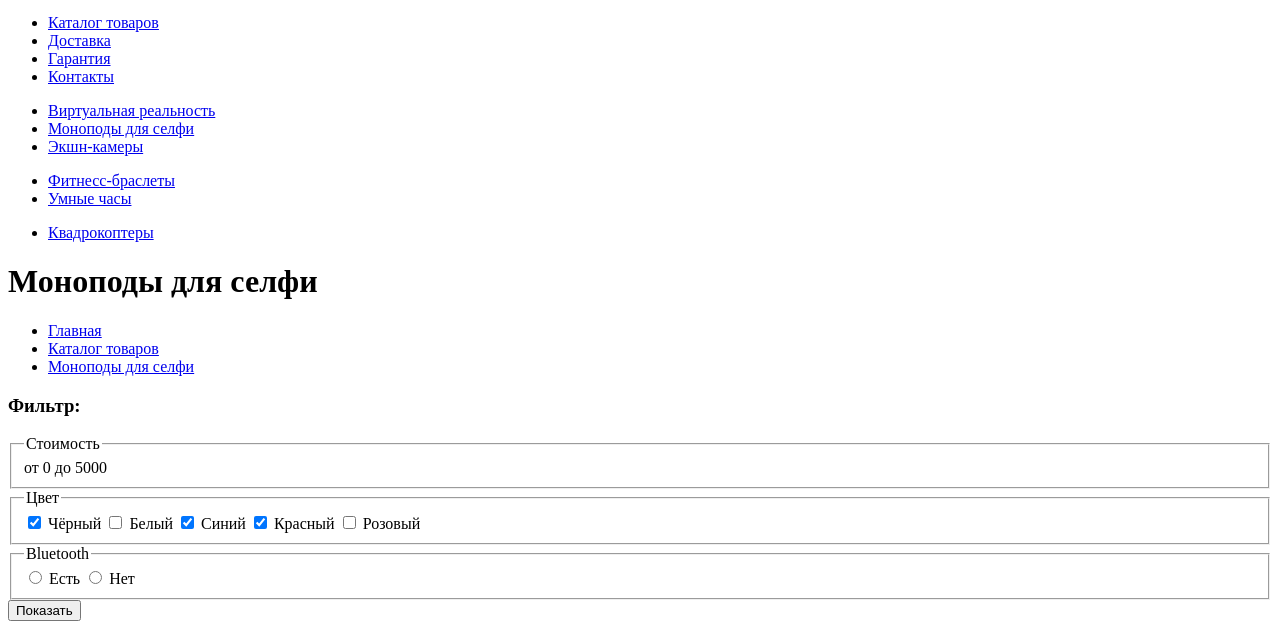
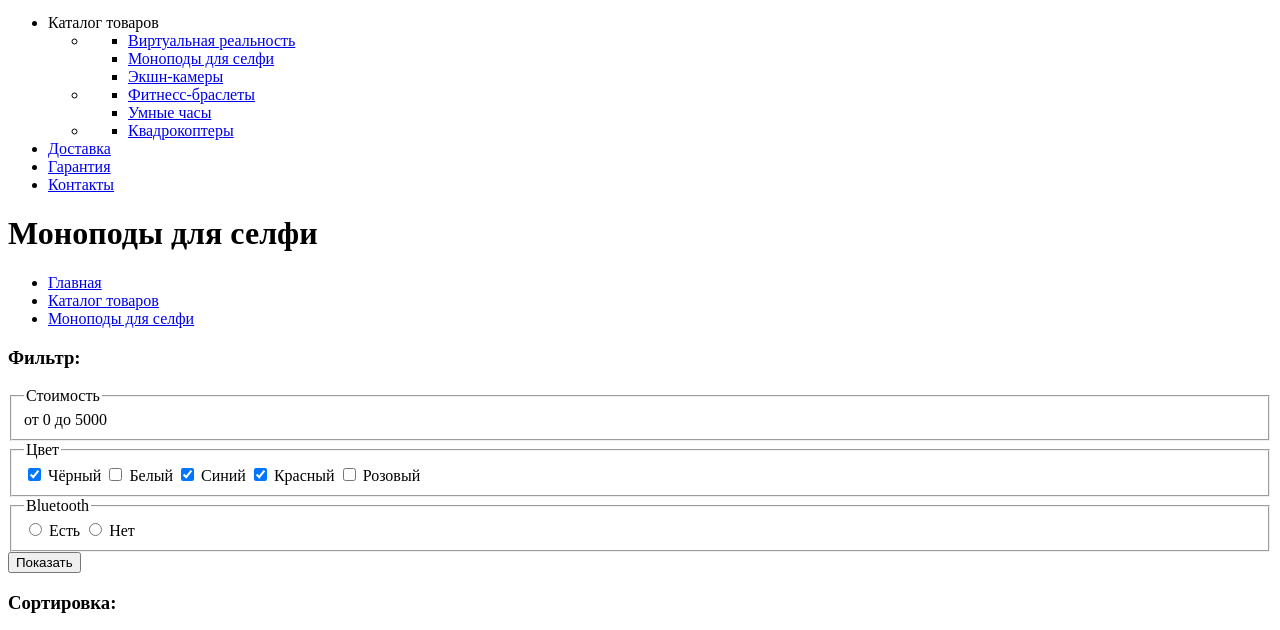
Before and after one commit to Pycu4/202134-device, a plain HTML site: page catalog.html in a window 1280 px wide. Shown: the part 125-755 px from the top of the page. Drawn offline with Linux system fonts and the light colour scheme.

Commit message:
Доверстал и исправил недочёты

```diff
--- a/catalog.html
+++ b/catalog.html
@@ -33,7 +33,39 @@
         <nav class="main-menu">
           <ul class="list">
             <li class="item">
-              <a class="link" href="catalog.html">Каталог товаров</a>
+              <a class="link">Каталог товаров</a>
+              <ul class="sub-menu">
+                <li class="sub-menu-column">
+                  <ul class="list">
+                    <li class="item">
+                      <a class="link" href="#">Виртуальная реальность</a>
+                    </li>
+                    <li class="item">
+                      <a class="link" href="#">Моноподы для селфи</a>
+                    </li>
+                    <li class="item">
+                      <a class="link" href="#">Экшн-камеры</a>
+                    </li>
+                  </ul>
+                </li>
+                <li class="column">
+                  <ul class="list">
+                    <li class="item">
+                      <a class="link" href="#">Фитнесс-браслеты</a>
+                    </li>
+                    <li class="item">
+                      <a class="link" href="#">Умные часы</a>
+                    </li>
+                  </ul>
+                </li>
+                <li class="column">
+                  <ul class="list">
+                    <li class="item">
+                      <a class="link" href="#">Квадрокоптеры</a>
+                    </li>
+                  </ul>
+                </li>
+              </ul>
             </li>
             <li class="item">
               <a class="link" href="#">Доставка</a>
@@ -46,37 +78,12 @@
             </li>
           </ul>
         </nav>
-        <div class="catalog-menu">
-          <ul class="list">
-            <li class="item">
-              <a class="link" href="#">Виртуальная реальность</a>
-            </li>
-            <li class="item">
-              <a class="link" href="#">Моноподы для селфи</a>
-            </li>
-            <li class="item">
-              <a class="link" href="#">Экшн-камеры</a>
-            </li>
-          </ul>
-          <ul class="list">
-            <li class="item">
-              <a class="link" href="#">Фитнесс-браслеты</a>
-            </li>
-            <li class="item">
-              <a class="link" href="#">Умные часы</a>
-            </li>
-          </ul>
-          <ul class="list">
-            <li class="item">
-              <a class="link" href="#">Квадрокоптеры</a>
-            </li>
-          </ul>
-        </div>
       </div>
     </header>
     <main class="container">
       <header class="catalog-header">
         <h1 class="title">Моноподы для селфи</h1>
+      </header>
       <div class="breadcrumbs">
         <ul class="list">
           <li class="item">
@@ -90,7 +97,6 @@
           </li>
         </ul>
       </div>
-      </header>
       <aside class="catalog-sidebar">
         <header class="title-block">
           <h3 class="title">Фильтр:</h3>
@@ -114,37 +120,23 @@
             </fieldset>
             <fieldset class="item item-color">
               <legend class="title">Цвет</legend>
-              <label class="label">
-                <input class="input" type="checkbox" name="filter-color" value="black" checked>
-                Чёрный
-              </label>
-              <label class="label">
-                <input class="input" type="checkbox" name="filter-color" value="white">
-                Белый
-              </label>
-              <label class="label">
-                <input class="input" type="checkbox" name="filter-color" value="blue" checked>
-                Синий
-              </label>
-              <label class="label">
-                <input class="input" type="checkbox" name="filter-color" value="red" checked>
-                Красный
-              </label>
-              <label class="label">
-                <input class="input" type="checkbox" name="filter-color" value="pink">
-                Розовый
-              </label>
+              <input class="input" id="filter-color-black" type="checkbox" name="filter-color" value="black" checked>
+              <label class="label" for="filter-color-black">Чёрный</label>
+              <input class="input" id="filter-color-white" type="checkbox" name="filter-color" value="white">
+              <label class="label" for="filter-color-white">Белый</label>
+              <input class="input" id="filter-color-blue" type="checkbox" name="filter-color" value="blue" checked>
+              <label class="label" for="filter-color-blue">Синий</label>
+              <input class="input" id="filter-color-red" type="checkbox" name="filter-color" value="red" checked>
+              <label class="label" for="filter-color-red">Красный</label>
+              <input class="input" id="filter-color-pink" type="checkbox" name="filter-color" value="pink">
+              <label class="label" for="filter-color-pink">Розовый</label>
             </fieldset>
             <fieldset class="item item-bluetooth">
               <legend class="title">Bluetooth</legend>
-              <label class="label">
-                <input class="input" type="radio" name="filter-bluetooth" value="true">
-                Есть
-              </label>
-              <label class="label">
-                <input class="input" type="radio" name="filter-bluetooth" value="false">
-                Нет
-              </label>
+              <input class="input" id="filter-bluetooth-true" type="radio" name="filter-bluetooth" value="true">
+              <label class="label" for="filter-bluetooth-true">Есть</label>
+              <input class="input" id="filter-bluetooth-false" type="radio" name="filter-bluetooth" value="false">
+              <label class="label" for="filter-bluetooth-false">Нет</label>
             </fieldset>
             <input class="button" type="submit" name="filter-submit" value="Показать">
           </form>
```
Also changed, not shown: index.html (+63 -37 lines). Lines whose indentation alone changed are shown as unchanged.
